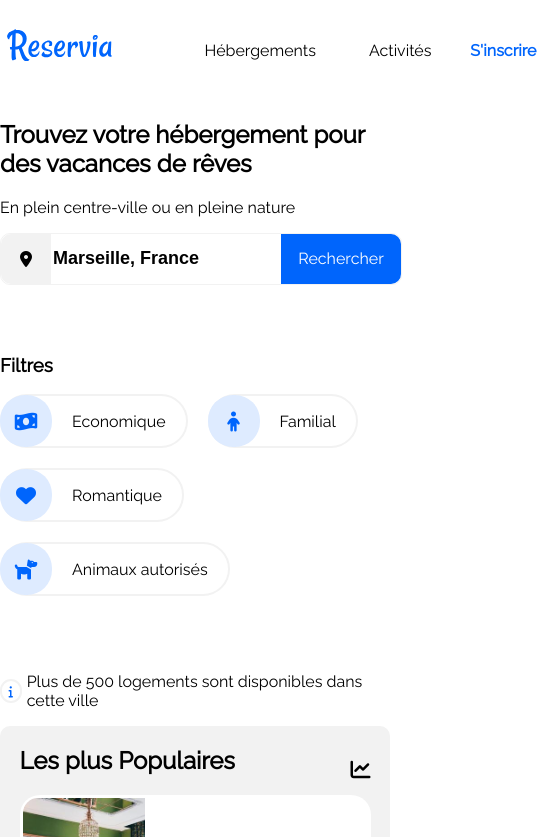
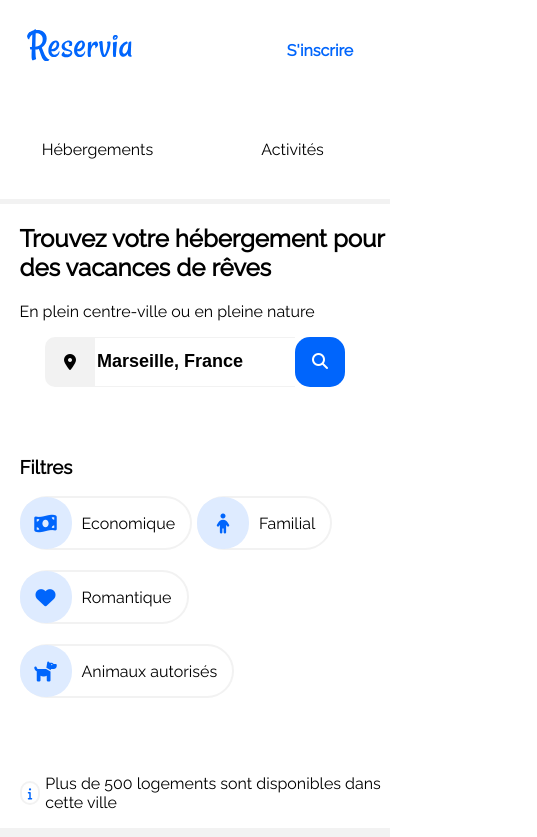
Before and after one commit to Maraboutagine/AnaisChivilo_2_09082021, a plain HTML site: page P2.html in a window 390 px wide. Shown: the top 837 px of the page, 537 px wide, since content can reach past the window. Drawn offline with Linux system fonts and the light colour scheme.

Commit message:
Ajout du design mobile

```diff
--- a/P2.css
+++ b/P2.css
@@ -59,7 +59,7 @@ body{
 }
 /*nav*/
 .sizeNav{
-    height: 100px;
+    height: auto;
 }
 .sizeLiens{
     width: 100%;
@@ -88,6 +88,9 @@ body{
     margin-bottom: 7px;
 }
 /*header*/
+.desktopNone{
+    display: none;
+}
 .bordureSearch{
     width: 400px;
     border-radius: 10px;
@@ -180,6 +183,7 @@ body{
 .blocHebergements{
     padding-left: 20px;
     padding-right: 20px;
+
 }
 .bloc1{
     margin-bottom: 10px;
@@ -193,6 +197,8 @@ body{
     background-color: white;
     padding: 1%;
     border-radius: 20px;
+/*aujout box-shadow pour mobile*/
+    box-shadow: 5px 5px 5px 1px #f2f2f2;
 }
 .cubeHebergements:hover{
     cursor: pointer;
@@ -393,7 +399,7 @@ body{
 /*footer*/
 .footer{
     height: 300px;
-    margin-top: 100px;
+    margin-top: 50px;
 }
 .tailleBlocFooter{
     height: 150px;
@@ -515,3 +521,88 @@ body{
 
     }
 }
+@media screen and (max-width:600px) {
+    .sizeLien{
+        flex-direction: row;
+    }
+    .sizeLien12{
+        order: 1;
+        width: 100%;
+        margin-left: 0;
+    }
+    .sizeLienMoblie{
+        width: 50%;
+        border-top: 0;
+        border-bottom: 5px solid #f2f2f2;
+    }
+    .sizeLiens{
+        width: 100%;
+        flex-direction: row;
+        flex-wrap: wrap;
+    }
+    .sizeLienMoblie:hover{
+        border-top: 0;
+        border-bottom: 5px solid #0065fc;
+    }
+    .mobileTitreh1{
+        font-size: x-large;
+    }
+    .bordureSearch{
+        width: auto;
+        border: none;
+    }
+    .recherche{
+        width: 200px;
+        border-bottom: 1px solid #f2f2f2;
+        border-top: 1px solid #f2f2f2;
+    }
+    .buttonSearch{
+        width: 50px;
+        border-radius: 15px;
+    }
+    .desktopNone{
+        display: block;
+    }
+    .mobileNone{
+        display: none;
+    }
+    .margFiltre{
+        padding-left: 5%;
+    }
+    .mobileEconomiques{
+        margin-right: 5px;
+
+    }
+    .mobileFamiliales{
+        margin-right: 0;
+
+    }
+    .filtreTexte{
+        padding-left: 10px;
+        padding-right: 15px;
+    }
+    .info{
+        padding-left: 5%;
+    }
+    .blocPopulaires{
+        border-radius: 0;
+
+    }
+    .blocHebergements{
+        background-color: white;
+    }
+    .mobileTitrePara{
+        padding-left:5% ;
+    }
+    .blocActivités{
+        padding: 5%;
+        width: 90%;
+
+    }
+    .html,body{
+        margin: 0;
+        padding: 0;
+
+    }
+
+}
--- a/P2.html
+++ b/P2.html
@@ -18,17 +18,17 @@
       <!--Barre de Navigation-->
     <nav class="sizeNav">
       <div class="sizeLiens flexBetween">
-        <div><img class="marglogo" src="images/logo/Reservia.svg"
+        <div class="mobileTitrePara"><img class="marglogo" src="images/logo/Reservia.svg"
           alt="logo"
           width="120px"
           height="50px"></div>
 
          <!--ajout div qui contient les deux liens hébergements et activités-->
           <div class="sizeLien12 flexCentre">
-          <div class="sizeLien flexCentre bordureNav">
+          <div class="sizeLien sizeLienMoblie flexCentre bordureNav">
               <a class="colorLien2 decorationNone" href="#hebergements">Hébergements</a>
           </div>
-          <div class="sizeLien flexCentre bordureNav">
+          <div class="sizeLien sizeLienMoblie flexCentre bordureNav">
             <a class="colorLien2 decorationNone" href="#activites">Activités</a>
           </div>
         </div>
@@ -40,7 +40,7 @@
      <!--Header-->
      <header>
       <section>
-        <div>
+        <div class="mobileTitrePara">
           <h1 class="texteGras">
             Trouvez votre hébergement pour des vacances de rêves
           </h1>
@@ -53,18 +53,20 @@
             <input class="recherche flexCentre bordureNone paddingSearch"
             type="search"
             value="Marseille, France"></div>
-          <div class="backBleu flexCentre buttonSearch">Rechercher</div>
+          <div class="backBleu flexCentre buttonSearch">
+            <span class="mobileNone">Rechercher</span>
+             <span class="desktopNone"><i class="fas fa-search"></i></span> </div>
         </div>
         <div class="mobileFiltreWrap filtre margFiltre">
           <div class="margFiltreTitre"><h3>Filtres</h3></div>
           <!--ajout div flexAround pour mobile-->
           <!--div1-->
           <div class="flexAround">
-             <div class="flexBetween filtreTexteIcons">
+             <div class="mobileEconomiques flexBetween filtreTexteIcons">
             <i class="fas fa-money-bill-wave fa-lg filtreIcons flexCentre"></i>
             <div class="filtreTexte flexCentre ">Economique</div>
           </div>
-          <div class="flexBetween filtreTexteIcons">
+          <div class="mobileFamiliales flexBetween filtreTexteIcons">
             <i class="fas fa-child fa-lg filtreIcons flexCentre"></i>
             <div class="filtreTexte flexCentre">Familial</div>
           </div>
@@ -237,7 +239,7 @@
     </section>
     <!--Activités-->
     <section id="activites" class="Activités">
-      <h2 class="texteGras">Activités à Marseille</h2>
+      <h2 class="mobileTitrePara texteGras">Activités à Marseille</h2>
       <div class="blocActivités flexBetween">
         <div class="cubeActivités flexColumnCentre">
           <div class="imgActivités1"></div>
```
